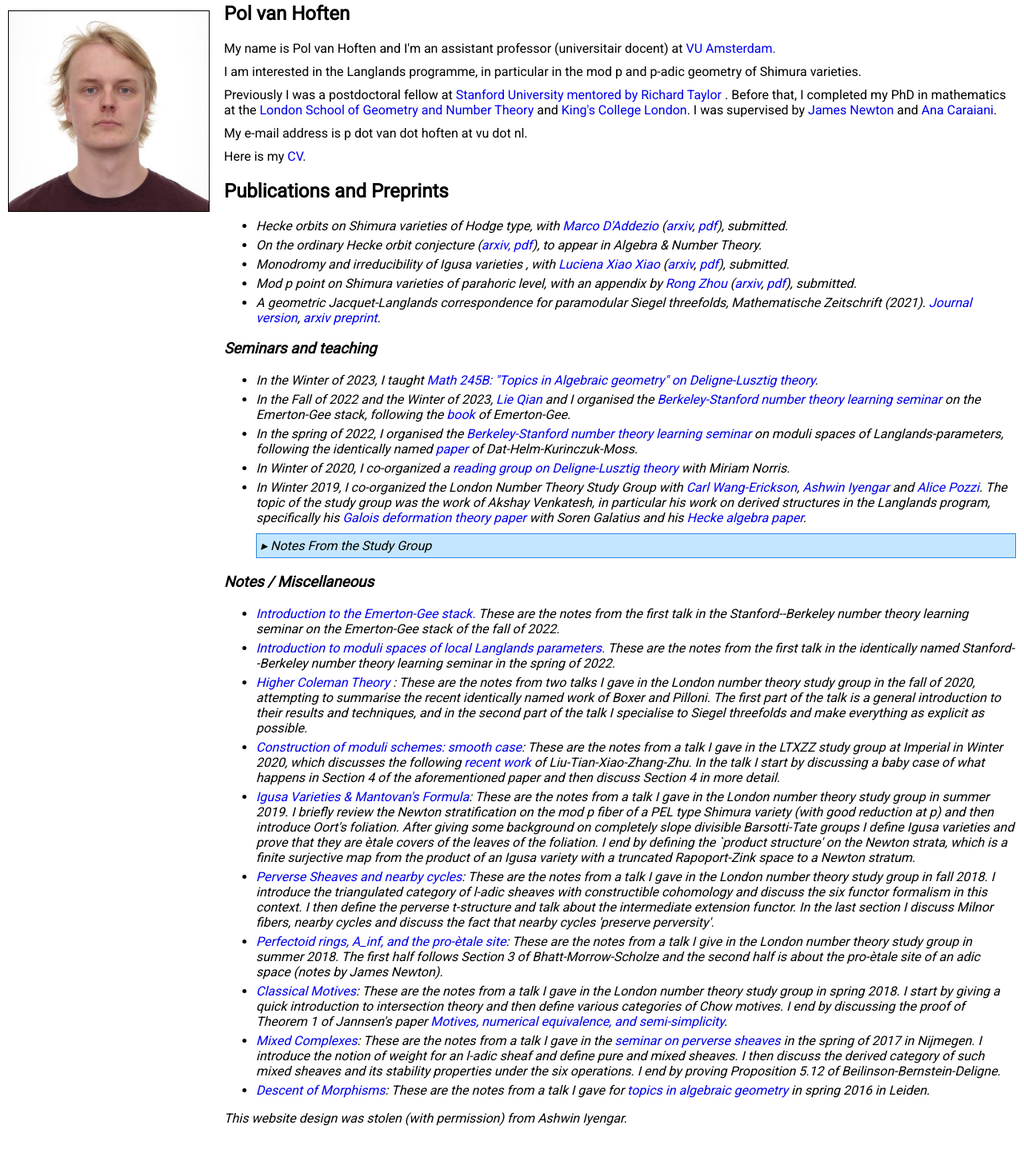
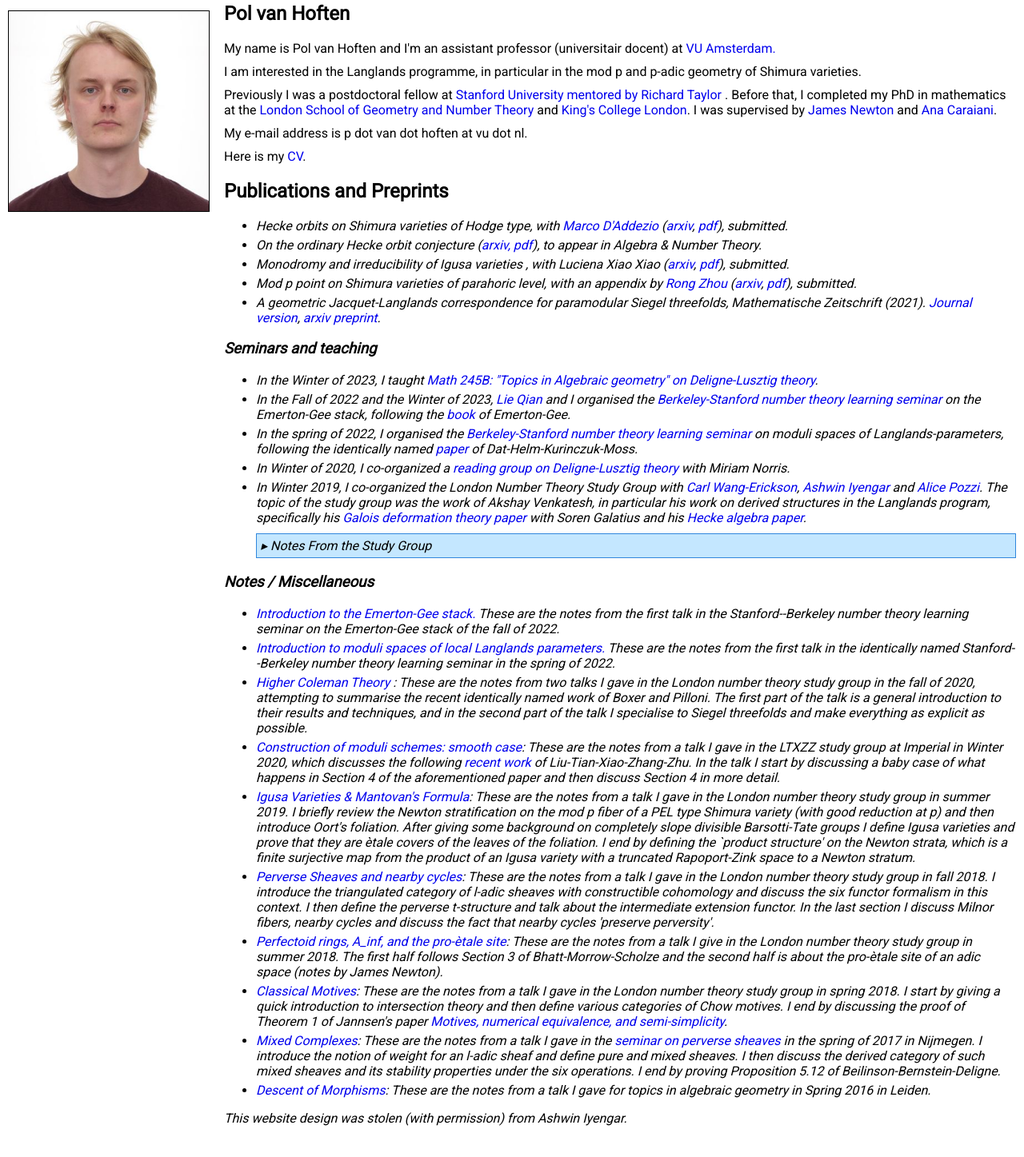
Before and after one commit to PolvanHoften2/PolvanHoften2.github.io, a plain HTML site: page index.html in a window 1280 px wide. Shown: the part 17-1464 px from the top of the page at 80% size. Drawn offline with nearby package versions, Linux system fonts and the light colour scheme; some packages are replaced by stand-ins of ours.

Commit message:
Add files via upload

```diff
--- a/index.html
+++ b/index.html
@@ -25,10 +25,10 @@
 
   <h2>Publications and Preprints</h2>
   <ul><i>
-    <li> Hecke orbits on Shimura varieties of Hodge type, with <a href="https://webusers.imj-prg.fr/~marco.d-addezio/">Marco D'Addezio</a> (<a href="https://arxiv.org/abs/2205.10344">arxiv</a>, <a href="Marco D'Addezio and Pol van Hoften - Hecke orbits on Shimura varieties of Hodge type 20221226.pdf">pdf</a>), submitted.
+    <li> Hecke orbits on Shimura varieties of Hodge type, with <a href="https://webusers.imj-prg.fr/~marco.d-addezio/">Marco D'Addezio</a> (<a href="https://arxiv.org/abs/2205.10344">arxiv</a>, <a href="Marco D'Addezio and Pol van Hoften - Hecke orbits on Shimura varieties of Hodge type 20230601.pdf">pdf</a>), submitted.
     <li> <i>On the ordinary Hecke orbit conjecture (<a href="https://arxiv.org/abs/2112.12422">arxiv, </a> <a href="Pol van Hoften - On the ordinary Hecke orbit conjecture.pdf">pdf</a>), to appear in Algebra & Number Theory.</li>
 
-    <li> <i>Monodromy and irreducibility of Igusa varieties </i>, with <a href="https://sites.google.com/view/lucienaxiaomath/lucienaxiao">Luciena Xiao Xiao</a> (<a href="https://arxiv.org/abs/2102.09870">arxiv</a>, <a href="Pol van Hoften and Luciena Xiao Xiao - Monodromy and Irreducibility of Igusa Varieties.pdf">pdf</a>), submitted.
+    <li> <i>Monodromy and irreducibility of Igusa varieties </i>, with Luciena Xiao Xiao (<a href="https://arxiv.org/abs/2102.09870">arxiv</a>, <a href="Pol van Hoften and Luciena Xiao Xiao - Monodromy and Irreducibility of Igusa Varieties.pdf">pdf</a>), submitted.
      </li>
     <li>
   <i>Mod p point on Shimura varieties of parahoric level</i>, with an appendix by <a href="https://www.dpmms.cam.ac.uk/~rz240/">Rong Zhou</a> (<a href="https://arxiv.org/abs/2010.10496">arxiv</a>, <a href="Pol van Hoften - Mod p points on Shimura varieties of parahoric level, with an appendix by Rong Zhou.pdf">pdf</a>), submitted.
@@ -109,7 +109,7 @@
       <a href="Pol van Hoften - Mixed Complexes.pdf">Mixed Complexes</a>: These are the notes from a talk I gave in the <a href="https://www.math.ru.nl/personal/bmoonen/Seminars/PerverseSheaves.html">seminar on perverse sheaves </a> in the spring of 2017 in Nijmegen. I introduce the notion of weight for an l-adic sheaf and define pure and mixed sheaves. I then discuss the derived category of such mixed sheaves and its stability properties under the six operations. I end by proving Proposition 5.12 of Beilinson-Bernstein-Deligne.
     </li>
     <li>
-    <a href="Pol van Hoften - Descent of Morphisms.pdf">Descent of Morphisms</a>: These are the notes from a talk I gave for <a href="http://pub.math.leidenuniv.nl/~edixhovensj/teaching/2015-2016/TAG/">topics in algebraic geometry</a> in spring 2016 in Leiden.
+    <a href="Pol van Hoften - Descent of Morphisms.pdf">Descent of Morphisms</a>: These are the notes from a talk I gave for topics in algebraic geometry in Spring 2016 in Leiden.
     </li>
 
 
```
Also changed, not shown: 3 other files.
